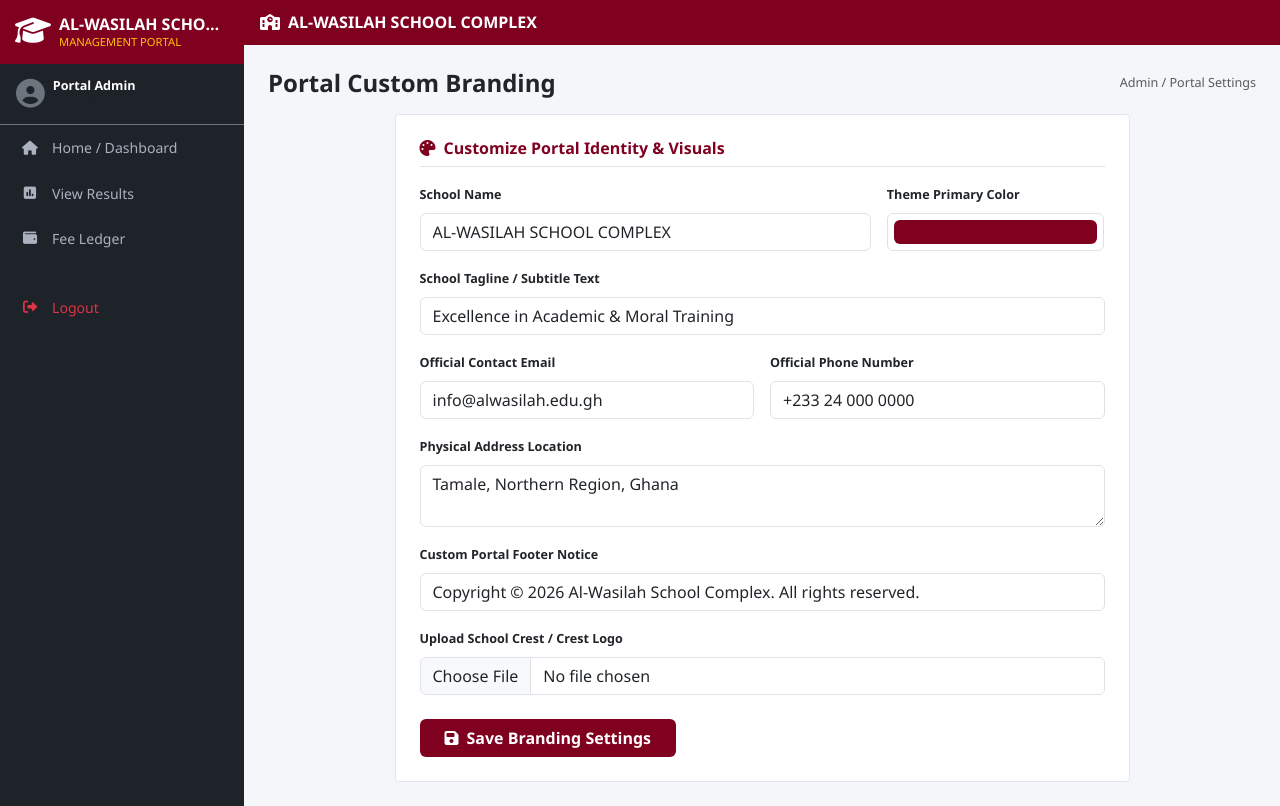
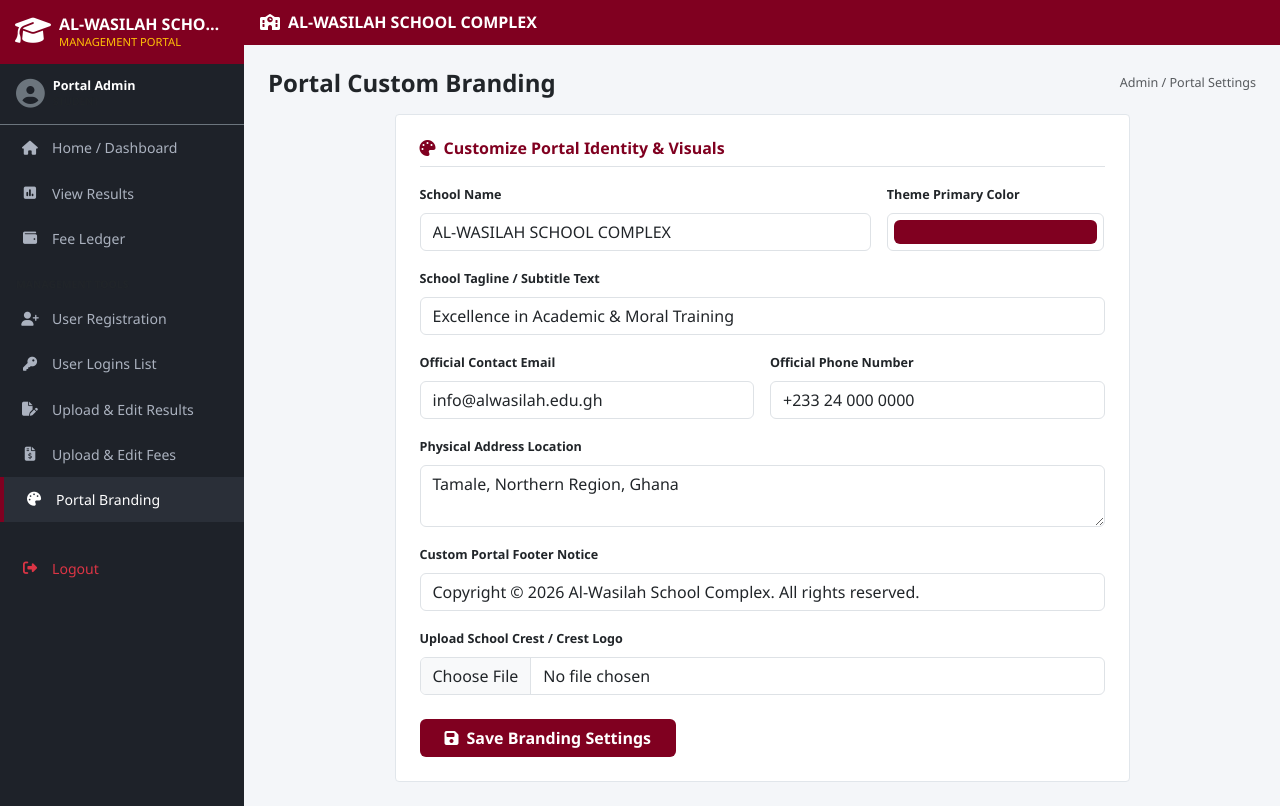
Before and after one commit to ahaqq861-sys/al-wasilah-portal, a Django app: page /portal/branding/ in a window 1280 px wide. Run offline with Django 5.2, Linux system fonts and the light colour scheme; a user stored in the database is signed in; data comes from the database, SQL or seed files in the repository.

Commit message:
Enable superuser management menu access, branding, registration, and class teacher signature

```diff
--- a/portal/models.py
+++ b/portal/models.py
@@ -48,10 +48,11 @@ class FeeLedger(models.Model):
 class AcademicResult(models.Model):
     student = models.ForeignKey(User, on_delete=models.CASCADE, related_name='academic_results')
     subject_name = models.CharField(max_length=100)
-    class_score = models.DecimalField(max_digits=5, decimal_places=2, default=0.00) # 30 or 40%
-    exam_score = models.DecimalField(max_digits=5, decimal_places=2, default=0.00) # 70 or 60%
+    class_score = models.DecimalField(max_digits=5, decimal_places=2, default=0.00)
+    exam_score = models.DecimalField(max_digits=5, decimal_places=2, default=0.00)
     total_score = models.DecimalField(max_digits=5, decimal_places=2, default=0.00)
     grade = models.CharField(max_length=5, blank=True, null=True)
+    position_in_subject = models.CharField(max_length=20, blank=True, null=True)
     academic_term = models.CharField(max_length=50, default="Term 1")
     academic_year = models.CharField(max_length=20, default="2026/2027")
 
--- a/portal/templates/portal/base.html
+++ b/portal/templates/portal/base.html
@@ -116,7 +116,7 @@
                 <a href="{% url 'portal:fees' %}"><i class="fa-solid fa-wallet"></i> Fee Ledger</a>
             </li>
 
-            {% if profile.role == 'admin' or profile.role == 'teacher' %}
+            {% if profile.role == 'admin' or profile.role == 'teacher' or request.user.is_superuser %}
             <li class="px-3 pt-3 pb-1 text-uppercase text-muted fw-bold" style="font-size: 0.65rem;">Management Tools</li>
 
             <li class="{% if request.resolver_match.url_name == 'registration' %}active{% endif %}">
@@ -136,7 +136,7 @@
             </li>
             {% endif %}
 
-            {% if profile.role == 'admin' or profile.can_brand_portal %}
+            {% if profile.role == 'admin' or profile.can_brand_portal or request.user.is_superuser %}
             <li class="{% if request.resolver_match.url_name == 'branding' %}active{% endif %}">
                 <a href="{% url 'portal:branding' %}"><i class="fa-solid fa-palette"></i> Portal Branding</a>
             </li>
--- a/portal/views.py
+++ b/portal/views.py
@@ -6,6 +6,7 @@ from django.contrib.auth.decorators import login_required
 from django.contrib.auth.models import User
 from django.contrib.auth import authenticate, login, logout
 from django.contrib import messages
+from django.db.models import Sum
 from .models import PortalBranding, StudentProfile, FeeLedger, AcademicResult
 
 def generate_random_password(length=8):
@@ -37,6 +38,13 @@ def login_view(request):
 @login_required
 def dashboard_view(request):
     profile, _ = StudentProfile.objects.get_or_create(user=request.user)
+
+    # Auto-assign admin role to superusers if not already assigned
+    if request.user.is_superuser and profile.role != 'admin':
+        profile.role = 'admin'
+        profile.can_brand_portal = True
+        profile.save()
+
     context = {
         'branding': get_branding(),
         'profile': profile,
@@ -50,7 +58,7 @@ def dashboard_view(request):
 @login_required
 def registration_view(request):
     profile, _ = StudentProfile.objects.get_or_create(user=request.user)
-    if profile.role not in ['admin', 'teacher']:
+    if profile.role not in ['admin', 'teacher'] and not request.user.is_superuser:
         messages.error(request, "Access restricted to Administrators.")
         return redirect('portal:dashboard')
 
@@ -60,7 +68,6 @@ def registration_view(request):
         role = request.POST.get('role', 'student')
         assigned_class = request.POST.get('assigned_class', 'Primary 1')
 
-        # Auto-generate username/index and temporary password
         user_count = User.objects.count() + 1
         username = request.POST.get('username') or f"AWS/{datetime.now().year}/{user_count:03d}"
         generated_password = generate_random_password()
@@ -97,7 +104,7 @@ def registration_view(request):
 @login_required
 def user_logins_view(request):
     profile, _ = StudentProfile.objects.get_or_create(user=request.user)
-    if profile.role not in ['admin', 'teacher']:
+    if profile.role not in ['admin', 'teacher'] and not request.user.is_superuser:
         messages.error(request, "Access restricted.")
         return redirect('portal:dashboard')
 
@@ -112,17 +119,37 @@ def user_logins_view(request):
 def results_view(request):
     profile, _ = StudentProfile.objects.get_or_create(user=request.user)
     results = AcademicResult.objects.filter(student=request.user)
+
+    class_students = StudentProfile.objects.filter(assigned_class=profile.assigned_class, role='student')
+    student_totals = []
+
+    for s_prof in class_students:
+        tot_score = AcademicResult.objects.filter(student=s_prof.user).aggregate(Sum('total_score'))['total_score__sum'] or 0
+        student_totals.append((s_prof.user.id, tot_score))
+
+    student_totals.sort(key=lambda x: x[1], reverse=True)
+
+    overall_position = "N/A"
+    total_in_class = len(student_totals)
+
+    for rank, (user_id, score) in enumerate(student_totals, 1):
+        if user_id == request.user.id:
+            ordinal = lambda n: "%d%s" % (n, "tsnkrh"[n%10==1 and n%100!=11::4] if n%10<4 and not 11<=n%100<=13 else "th")
+            overall_position = f"{ordinal(rank)} / {total_in_class}"
+            break
+
     context = {
         'branding': get_branding(),
         'profile': profile,
         'results': results,
+        'overall_position': overall_position,
     }
     return render(request, 'portal/student_results.html', context)
 
 @login_required
 def manage_results_view(request):
     profile, _ = StudentProfile.objects.get_or_create(user=request.user)
-    if profile.role not in ['admin', 'teacher']:
+    if profile.role not in ['admin', 'teacher'] and not request.user.is_superuser:
         messages.error(request, "Permission denied.")
         return redirect('portal:dashboard')
 
@@ -132,6 +159,7 @@ def manage_results_view(request):
         class_score = request.POST.get('class_score', 0)
         exam_score = request.POST.get('exam_score', 0)
         academic_term = request.POST.get('academic_term', 'Term 1')
+        position_in_subject = request.POST.get('position_in_subject', '')
 
         student_user = get_object_or_404(User, id=student_id)
         AcademicResult.objects.create(
@@ -139,6 +167,7 @@ def manage_results_view(request):
             subject_name=subject_name,
             class_score=class_score,
             exam_score=exam_score,
+            position_in_subject=position_in_subject,
             academic_term=academic_term
         )
         messages.success(request, f"Result added for {student_user.get_full_name() or student_user.username}")
@@ -163,6 +192,7 @@ def edit_result_view(request, result_id):
         result.subject_name = request.POST.get('subject_name', result.subject_name)
         result.class_score = request.POST.get('class_score', result.class_score)
         result.exam_score = request.POST.get('exam_score', result.exam_score)
+        result.position_in_subject = request.POST.get('position_in_subject', result.position_in_subject)
         result.academic_term = request.POST.get('academic_term', result.academic_term)
         result.save()
         messages.success(request, "Academic result entry updated successfully.")
@@ -189,7 +219,7 @@ def fees_view(request):
 @login_required
 def manage_fees_view(request):
     profile, _ = StudentProfile.objects.get_or_create(user=request.user)
-    if profile.role not in ['admin', 'teacher']:
+    if profile.role not in ['admin', 'teacher'] and not request.user.is_superuser:
         messages.error(request, "Permission denied.")
         return redirect('portal:dashboard')
 
```
Also changed, not shown: portal/migrations/0013_academicresult_position_in_subject.py (added).
